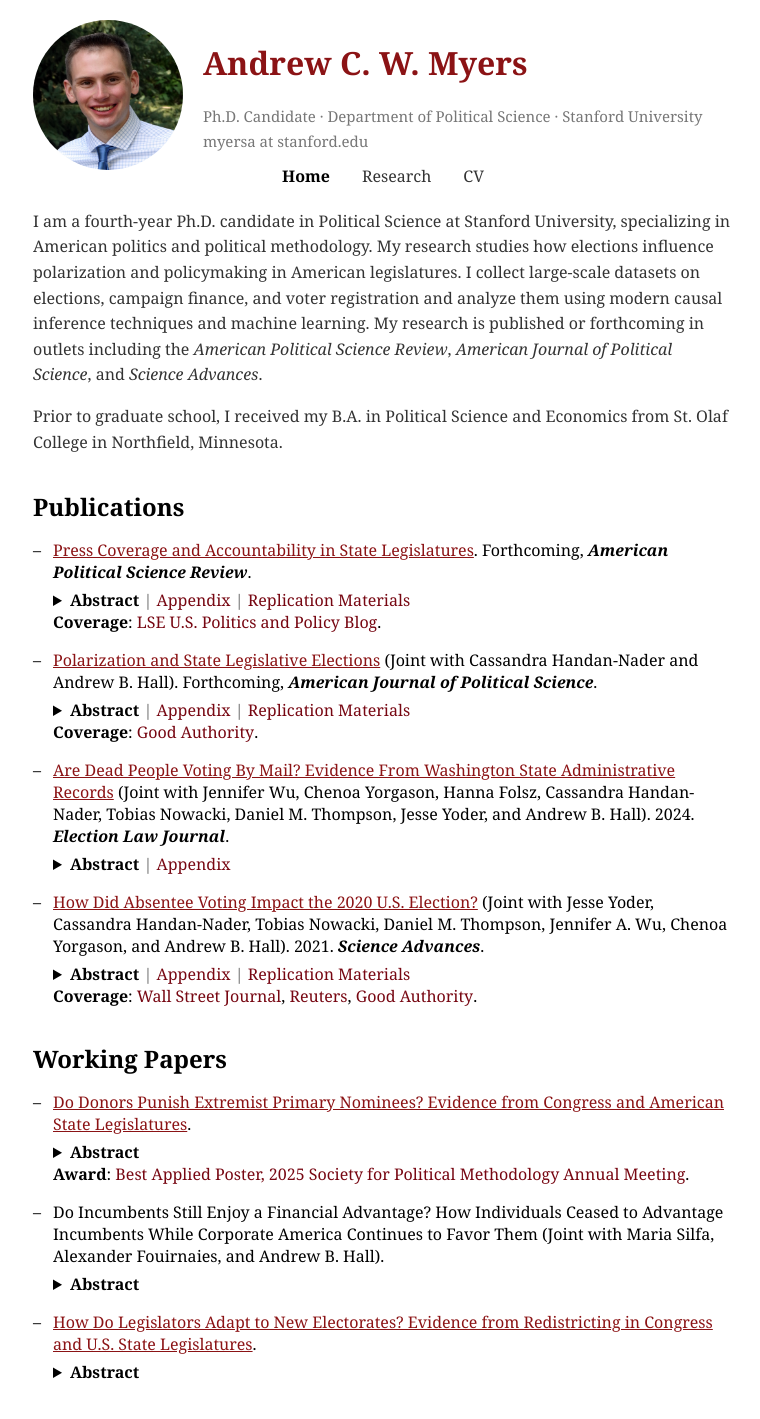
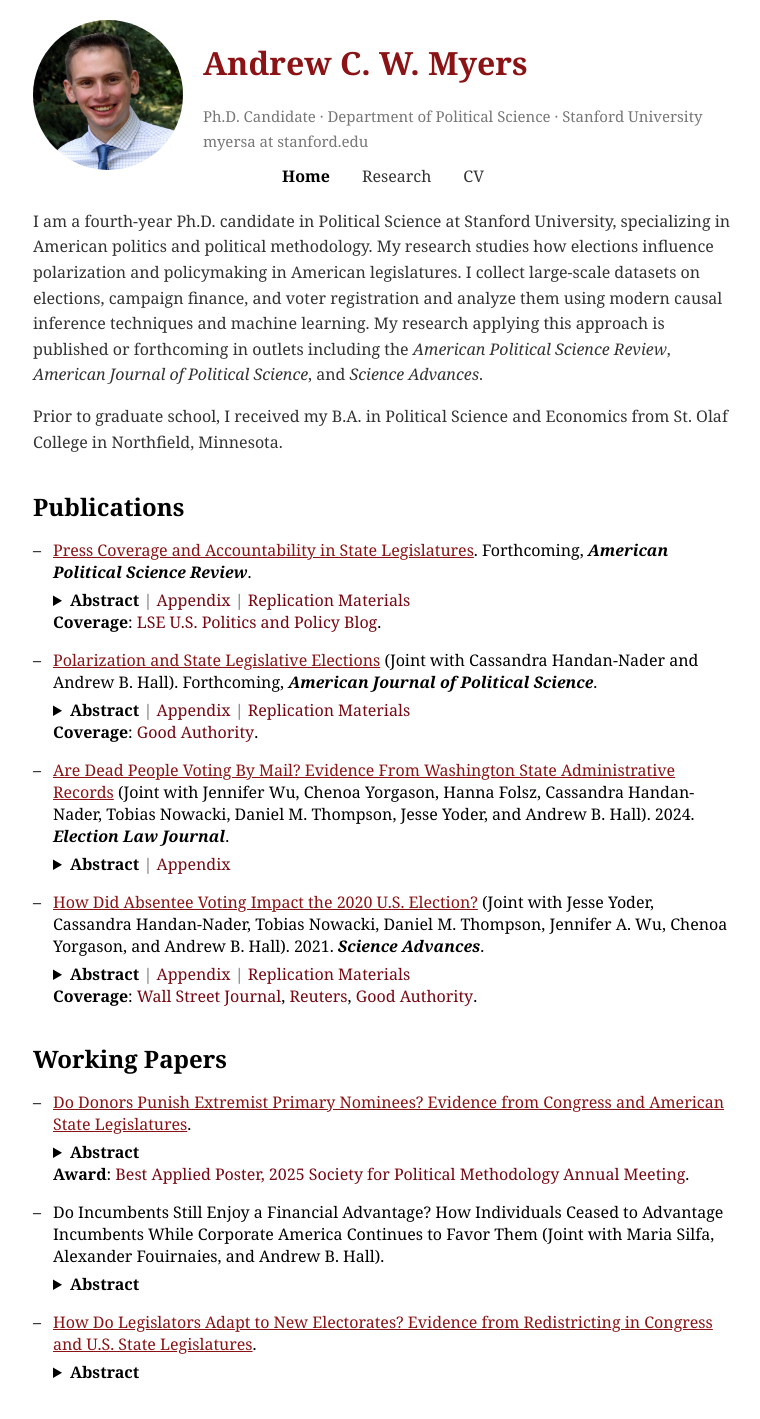
Before and after one commit to AndyMyersSkol/AndyMyersSkol.github.io, a Jekyll site: the page index.html, which Jekyll copies as it is, in a window 1280 px wide. Shown: the whole page, without its empty margins (257-1017 px from the left). Built offline with Jekyll 4.4.1, drawn with Linux system fonts in a browser that asks for light colours.

Commit message:
Update index.html

```diff
--- a/index.html
+++ b/index.html
@@ -42,7 +42,7 @@
     </nav>
 
     <div class="bio">
-        <p>I am a fourth-year Ph.D. candidate in Political Science at Stanford University, specializing in American politics and political methodology. My research studies how elections influence polarization and policymaking in American legislatures. I collect large-scale datasets on elections, campaign finance, and voter registration and analyze them using modern causal inference techniques and machine learning. My research is published or forthcoming in outlets including the <i>American Political Science Review</i>, <i>American Journal of Political Science</i>, and <i>Science Advances</i>. </p>
+        <p>I am a fourth-year Ph.D. candidate in Political Science at Stanford University, specializing in American politics and political methodology. My research studies how elections influence polarization and policymaking in American legislatures. I collect large-scale datasets on elections, campaign finance, and voter registration and analyze them using modern causal inference techniques and machine learning. My research applying this approach is published or forthcoming in outlets including the <i>American Political Science Review</i>, <i>American Journal of Political Science</i>, and <i>Science Advances</i>. </p>
         <p>Prior to graduate school, I received my B.A. in Political Science and Economics from St. Olaf College in Northfield, Minnesota.</p>
     </div>
 
```
